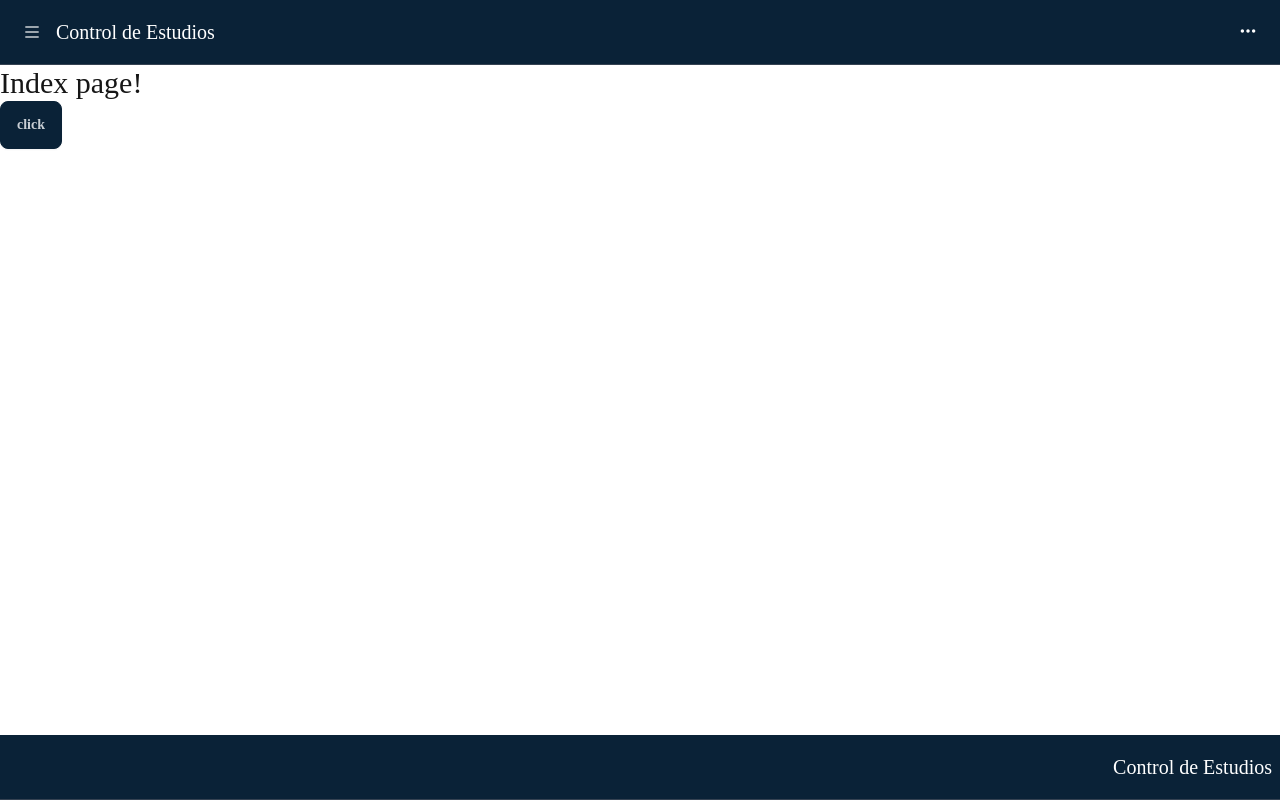
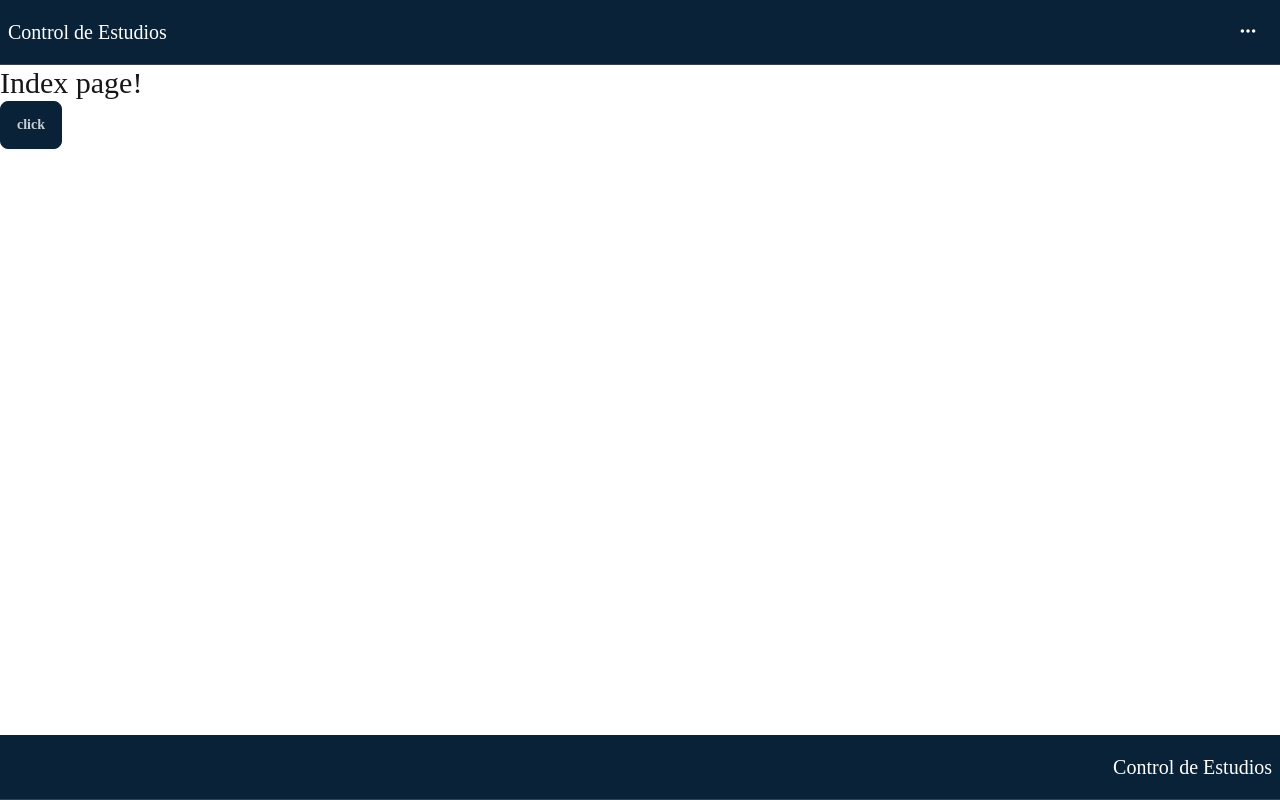
Before and after one commit to RayTarazona/Codigo-fuente-, a Nuxt app: page / in a window 1280 px wide. Built offline with nearby package versions, Linux system fonts and the light colour scheme.

Commit message:
feat: Crear layout publico

```diff
--- /dev/null
+++ b/layouts/public.vue
@@ -0,0 +1,41 @@
+<script setup lang="ts">
+// code...
+</script>
+
+<template class="">
+  <!-- code... -->
+  <section class="h-screen flex flex-col">
+    <header class="bg-primary border-b border-neutral">
+      <nav class="navbar mx-auto container text-base-100">
+        <!-- <div class="flex-none">
+          <button class="btn btn-square btn-ghost">
+            <i class="bi bi-list text-xl"></i>
+          </button>
+        </div> -->
+        <div class="flex-1">
+          <a class="text-xl">Control de Estudios</a>
+        </div>
+        <div class="flex-none">
+          <button class="btn btn-square btn-ghost">
+            <i class="bi bi-three-dots text-lg"></i>
+          </button>
+        </div>
+      </nav>
+    </header>
+    <main class="container mx-auto flex-1">
+      <slot />
+    </main>
+    <footer class="bg-primary border-b border-neutral">
+      <nav class="navbar mx-auto container text-base-100">
+        <div class="flex-1"></div>
+        <div class="flex-none">
+          <a class="text-xl">Control de Estudios</a>
+        </div>
+      </nav>
+    </footer>
+  </section>
+</template>
+
+<style scoped>
+/* code... */
+</style>
--- a/pages/index.vue
+++ b/pages/index.vue
@@ -1,7 +1,16 @@
 <script setup lang="ts">
-// code...
+  const marco = useState('default_value')
+
+  definePageMeta({
+    layout: 'public'
+  });
+  // code...
   const onclick = () => {
-    alert('clicked')
+    if(marco.value == 'default'){
+      marco.value = 'public';
+    }else {
+      marco.value = 'default';
+    }
   }
 </script>
 
@@ -9,6 +18,7 @@
   <!-- code... -->
   <div class="">
     <h1 class="text-3xl">Index page!</h1>
+    <h2>{{marco}}</h2>
     <button @click="onclick" class="btn btn-primary">click</button>
   </div>
 </template>
```
